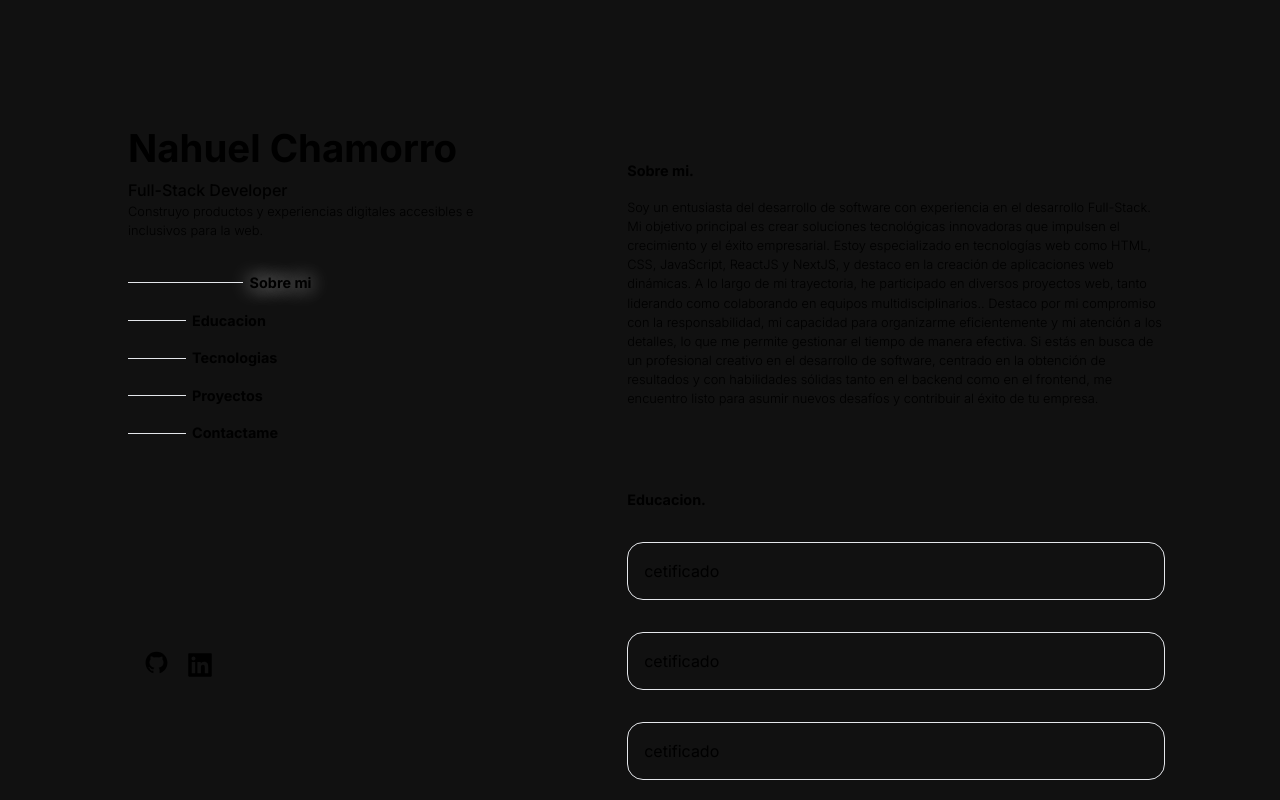
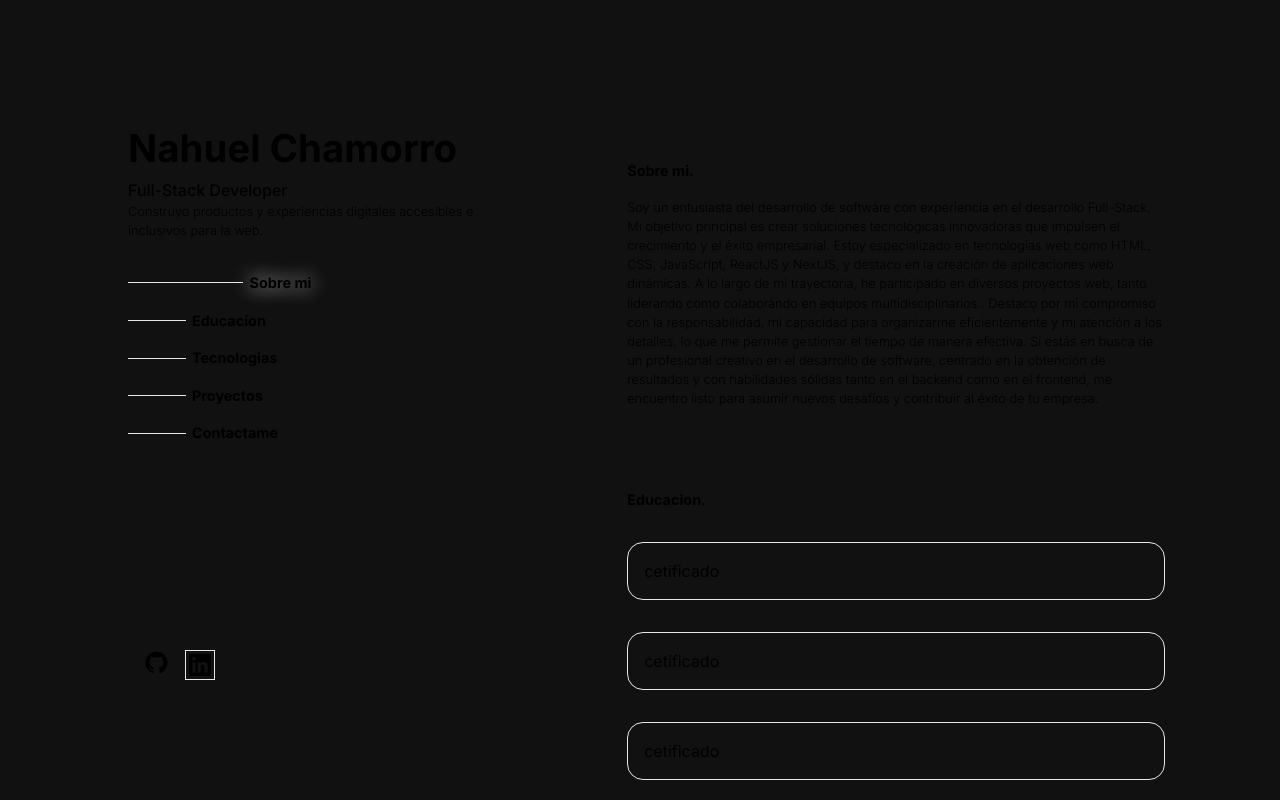
Before and after one commit to nahucham18/Portfolio2.0, a Next.js app: page / in a window 1280 px wide. Shown: the top 800 px of the page. Built offline with nearby package versions, Linux system fonts and the light colour scheme.

Commit message:
Update Networks.jsx

```diff
--- a/components/NavBar/Networks.jsx
+++ b/components/NavBar/Networks.jsx
@@ -7,7 +7,7 @@ export default function Networks (){
             <AiFillGithub className='w-[25px] h-[25px] hover:hover:text-[#808080]'/>
             </Link>
             <Link href={"https://www.linkedin.com/in/nahuel-chamorro-aaba74238/"} target='_blank'>
-            <AiFillLinkedin className='w-[30px] h-[30px] hover:text-[#808080]'/>
+            <AiFillLinkedin className='w-[30px] h-[30px] border-[1px] hover:text-[#808080]'/>
             </Link>
         </div>
     )
```
